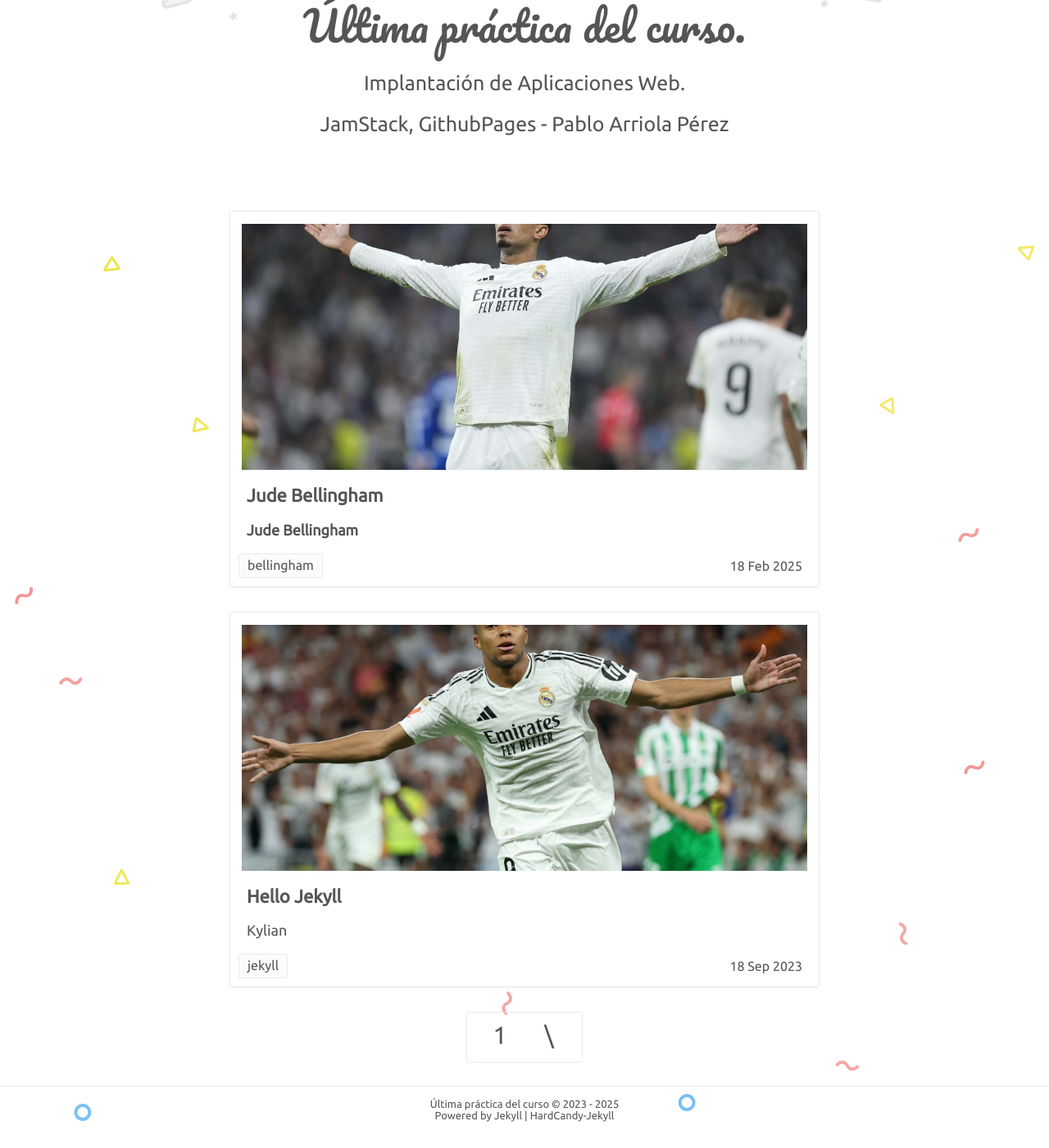
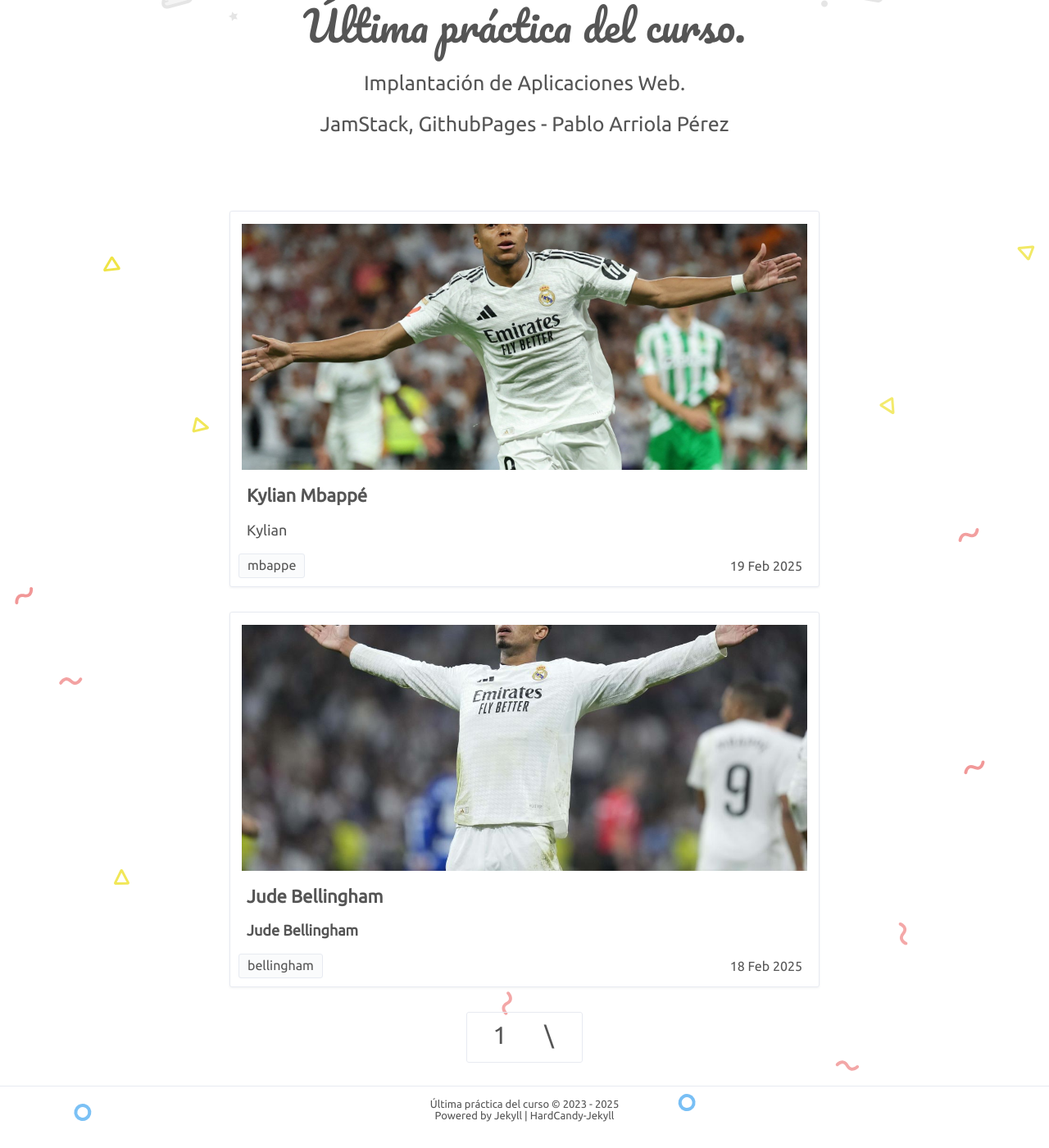
Before and after one commit to pabloap7/pabloap7.github.io, a Jekyll site: the page built from index.html, in a window 1280 px wide and 1400 px high, scrolled down 248 px. Shown: the whole window at 82% size. Built offline with Jekyll 4.4.1, drawn with Linux system fonts in a browser that asks for light colours; comment, search, counter and statistics services are not loaded.

Commit message:
Update Jekyll post title and author to feature Kylian Mbappé

```diff
--- a/_posts/2018-05-18-hello-jekyll.md
+++ b/_posts/2018-05-18-hello-jekyll.md
@@ -1,11 +1,11 @@
 ---
 layout: post
-title: 'Hello Jekyll'
-date: 2023-09-18
-author: Jekyll
+title: 'Kylian Mbappé'
+date: 2025-02-19 09:01:21
+author: Pablo
 color: rgb(255,210,32)
 cover: '../assets/mbappe.jpg'
-tags: jekyll
+tags: mbappe
 ---
 
 
```
